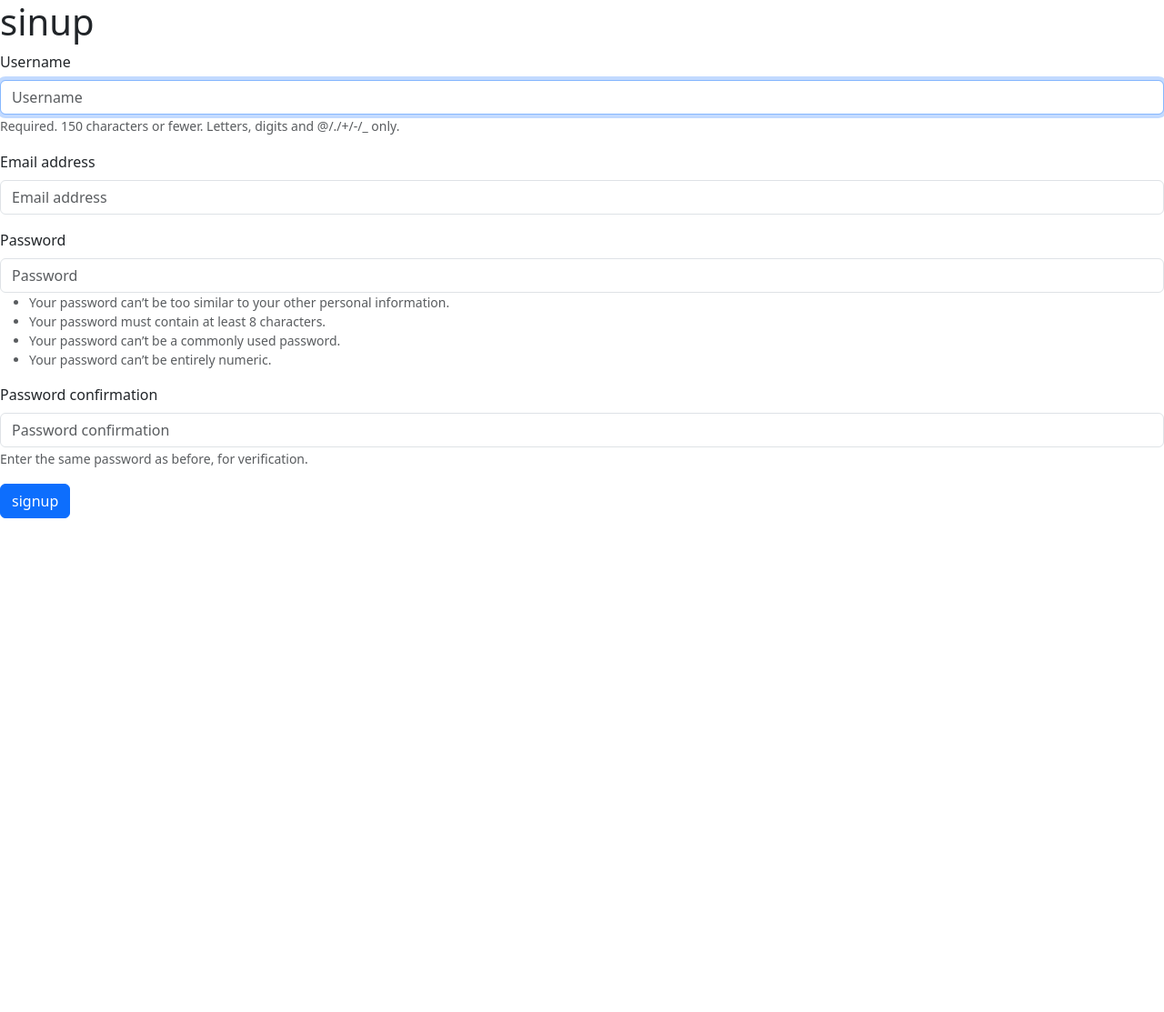
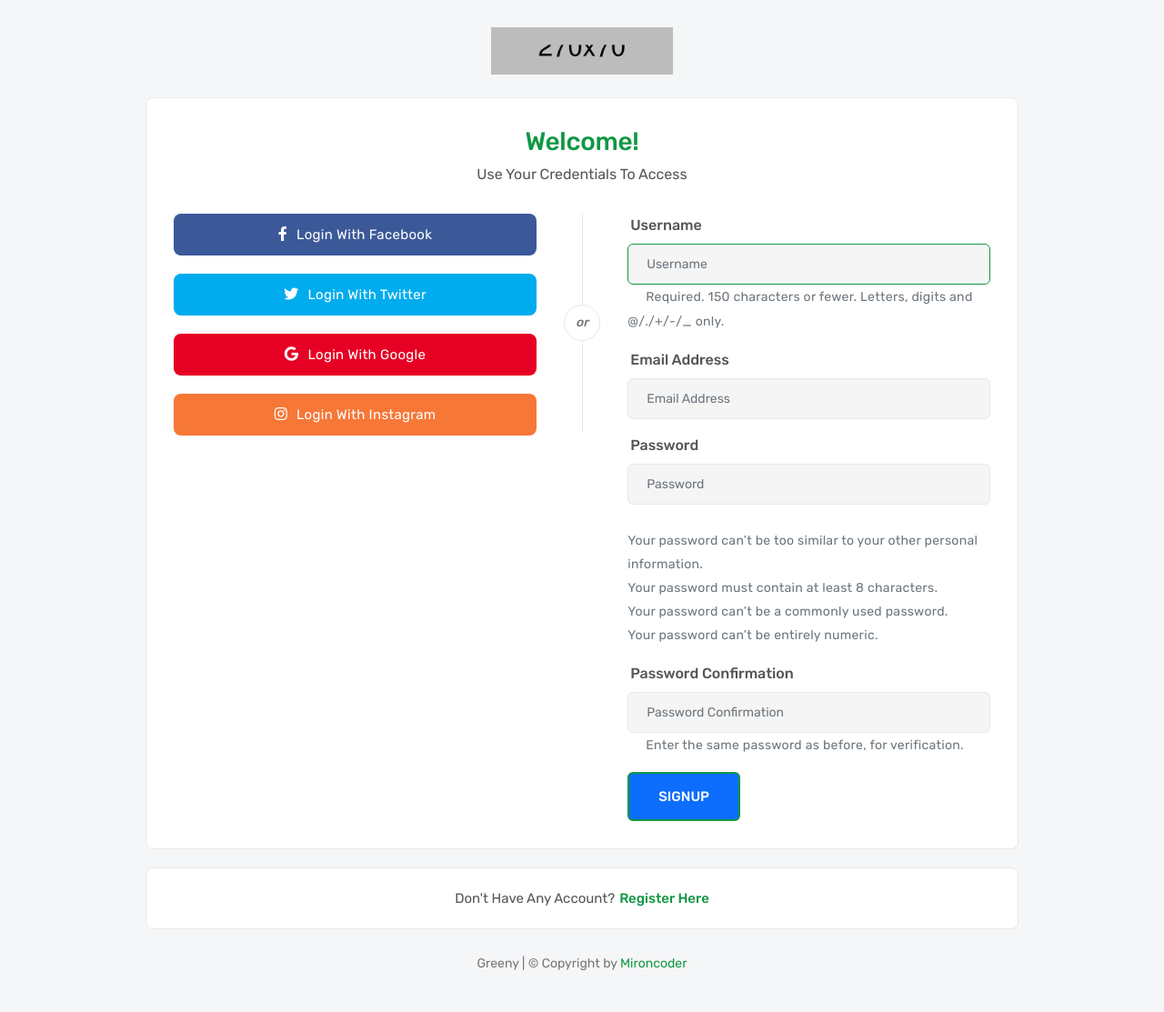
Before and after one commit to mohamedelazb86/amazon2, a Django app: page /accounts/signup in a window 1280 px wide. Shown: the whole page at 91% size. Before the commit the page ends 570 px from the top, so only its background shows below. Run offline with Django 4.2, Linux system fonts and the light colour scheme; some libraries are stand-ins or nearby versions.

Commit message:
add login templates

```diff
--- a/accounts/templates/accounts/signup.html
+++ b/accounts/templates/accounts/signup.html
@@ -1,23 +1,46 @@
-<!doctype html>
-<html lang="en">
-  <head>
-    <meta charset="utf-8">
-    <meta name="viewport" content="width=device-width, initial-scale=1">
-    <title>Bootstrap demo</title>
-    <link href="https://cdn.jsdelivr.net/npm/bootstrap@5.3.3/dist/css/bootstrap.min.css" rel="stylesheet" integrity="sha384-QWTKZyjpPEjISv5WaRU9OFeRpok6YctnYmDr5pNlyT2bRjXh0JMhjY6hW+ALEwIH" crossorigin="anonymous">
-  </head>
-  <body>
-    <h1>sinup</h1>
+{% extends 'base_auth.html' %}
+{% load django_bootstrap5 %}
+{% block body %}
 
-    {% load django_bootstrap5 %}
-<form action="" method="post">
-    {% csrf_token %}
+<section class="user-form-part">
+    <div class="container">
+        <div class="row justify-content-center">
+            <div class="col-12 col-sm-10 col-md-12 col-lg-12 col-xl-10">
+                <div class="user-form-logo">
+                    <a href="index.html"><img src="images/logo.png" alt="logo"></a>
+                </div>
+                <div class="user-form-card">
+                    <div class="user-form-title">
+                        <h2>welcome!</h2>
+                        <p>Use your credentials to access</p>
+                    </div>
+                    <div class="user-form-group">
+                        <ul class="user-form-social">
+                            <li><a href="#" class="facebook"><i class="fab fa-facebook-f"></i>login with facebook</a></li>
+                            <li><a href="#" class="twitter"><i class="fab fa-twitter"></i>login with twitter</a></li>
+                            <li><a href="#" class="google"><i class="fab fa-google"></i>login with google</a></li>
+                            <li><a href="#" class="instagram"><i class="fab fa-instagram"></i>login with instagram</a></li>
+                        </ul>
+                        <div class="user-form-divider">
+                            <p>or</p>
+                        </div>
+                        <form class="user-form" method="post">
+                          {% csrf_token %}
+                          {% bootstrap_form form %}
+                          {% bootstrap_button button_type="submit" content="signup" %}
 
-    {% bootstrap_form form %}
+                        </form>
+                    </div>
+                </div>
+                <div class="user-form-remind">
+                    <p>Don't have any account?<a href="register.html">register here</a></p>
+                </div>
+                <div class="user-form-footer">
+                    <p>Greeny | &COPY; Copyright by <a href="#">Mironcoder</a></p>
+                </div>
+            </div>
+        </div>
+    </div>
+</section>
 
-    {% bootstrap_button button_type="submit" content="signup" %}
-</form>
-
-    <script src="https://cdn.jsdelivr.net/npm/bootstrap@5.3.3/dist/js/bootstrap.bundle.min.js" integrity="sha384-YvpcrYf0tY3lHB60NNkmXc5s9fDVZLESaAA55NDzOxhy9GkcIdslK1eN7N6jIeHz" crossorigin="anonymous"></script>
-  </body>
-</html>
+{% endblock %}
--- /dev/null
+++ b/accounts/templates/base_auth.html
@@ -0,0 +1,90 @@
+{% load static %}
+<!DOCTYPE html>
+<html lang="en">
+    <head>
+        <!--=====================================
+                    META TAG PART START
+        =======================================-->
+        <!-- REQUIRE META -->
+        <meta charset="UTF-8">
+        <meta name="viewport" content="width=device-width, initial-scale=1, shrink-to-fit=no">
+
+        <!-- AUTHOR META -->
+        <meta name="author" content="mironcoder">
+        <meta name="email" content="mironcoder@gmail.com">
+        <meta name="profile" content="https://themeforest.net/user/mironcoder">
+
+        <!-- TEMPLATE META -->
+        <meta name="name" content="Greeny">
+        <meta name="title" content="Greeny - eCommerce HTML Template">
+        <meta name="keywords" content="organic, food, shop, ecommerce, store, html, bootstrap, template, agriculture, vegetables, webshop, farm, grocery, natural, online store">
+        <!--=====================================
+                    META-TAG PART END
+        =======================================-->
+
+        <!-- WEBPAGE TITLE -->
+        <title>Greeny - Login</title>
+
+        <!--=====================================
+                    CSS LINK PART START
+        =======================================-->
+        <!-- FAVICON -->
+        <link rel="icon" href="images/favicon.png">
+
+        <!-- FONTS -->
+        <link rel="stylesheet" href="{% static 'en/fonts/flaticon/flaticon.css' %}">
+        <link rel="stylesheet" href="{% static 'en/fonts/icofont/icofont.min.css' %}">
+        <link rel="stylesheet" href="{% static 'en/fonts/fontawesome/fontawesome.min.css' %}">
+
+        <!-- VENDOR -->
+        <link rel="stylesheet" href="{% static 'en/vendor/venobox/venobox.min.css' %}">
+        <link rel="stylesheet" href="{% static 'en/vendor/slickslider/slick.min.css' %}">
+        <link rel="stylesheet" href="{% static 'en/vendor/niceselect/nice-select.min.css' %}">
+        <link rel="stylesheet" href="{% static 'en/vendor/bootstrap/bootstrap.min.css' %}">
+
+        <!-- CUSTOM -->
+        <link rel="stylesheet" href="{% static 'en/css/main.css' %}">
+        <link rel="stylesheet" href="{% static 'en/css/user-auth.css' %}">
+        <!--=====================================
+                    CSS LINK PART END
+        =======================================-->
+    </head>
+    <body>
+        <!--=====================================
+                    USER FORM PART START
+        =======================================-->
+
+            {% block body %}
+            {% endblock body %}
+
+
+
+        <!--=====================================
+                    USER FORM PART END
+        =======================================-->
+
+
+        <!--=====================================
+                    JS LINK PART START
+        =======================================-->
+        <!-- VENDOR -->
+        <script src="{% static 'en/vendor/bootstrap/jquery-1.12.4.min.js' %}"></script>
+        <script src="{% static 'en/vendor/bootstrap/popper.min.js' %}"></script>
+        <script src="{% static 'en/vendor/bootstrap/bootstrap.min.js' %}"></script>
+        <script src="{% static 'en/vendor/countdown/countdown.min.js' %}"></script>
+        <script src="{% static 'en/vendor/niceselect/nice-select.min.js' %}"></script>
+        <script src="{% static 'en/vendor/slickslider/slick.min.js' %}"></script>
+        <script src="{% static 'en/vendor/venobox/venobox.min.js' %}"></script>
+
+        <!-- CUSTOM -->
+        <script src="{% static 'en/js/nice-select.js' %}"></script>
+        <script src="{% static 'en/js/countdown.js' %}"></script>
+        <script src="{% static 'en/js/accordion.js' %}"></script>
+        <script src="{% static 'en/js/venobox.js' %}"></script>
+        <script src="{% static 'en/js/slick.js' %}"></script>
+        <script src="{% static 'en/js/main.js' %}"></script>
+        <!--=====================================
+                    JS LINK PART END
+        =======================================-->
+    </body>
+</html>
--- /dev/null
+++ b/accounts/templates/registration/logged_out.html
@@ -0,0 +1,2 @@
+<p>Logged out!</p>
+<a href="{% url 'login'%}">Click here to login again.</a>
--- /dev/null
+++ b/accounts/templates/registration/password_reset_complete.html
@@ -0,0 +1,2 @@
+<h1>The password has been changed!</h1>
+<p><a href="{% url 'login' %}">log in again?</a></p>
--- /dev/null
+++ b/accounts/templates/registration/password_reset_done.html
@@ -0,0 +1 @@
+<p>We've emailed you instructions for setting your password. If they haven't arrived in a few minutes, check your spam folder.</p>
--- a/product/urls.py
+++ b/product/urls.py
@@ -17,6 +17,6 @@ urlpatterns = [
     path('list/api',ProductListApi.as_view()),
     path('api/<int:pk>',ProductDetailApi.as_view()),
 
-    path('brands/api',BrandListApi.as_view()),
+    path('brands/api/list',BrandListApi.as_view()),
     path('brands/api/<int:pk>',BrandDetailApi.as_view()),
 ]
--- a/project/settings.py
+++ b/project/settings.py
@@ -46,6 +46,8 @@ INSTALLED_APPS = [
     'django_summernote',
     'rest_framework',
     'drf_yasg',
+
+
 
     # my apps
     'product'
@@ -167,6 +169,7 @@ AUTHENTICATION_BACKENDS=[
     'accounts.backend.Login_Email_UserName'
 ]
 
+LOGIN_REDIRECT_URL = '/'
 
 
 
--- a/project/urls.py
+++ b/project/urls.py
@@ -42,6 +42,7 @@ schema_view = get_schema_view(
 
 urlpatterns = [
     path('accounts/',include('accounts.urls')),
+    path('accounts/', include('django.contrib.auth.urls')),
     path('admin/', admin.site.urls),
     path('products/',include('product.urls')),
     path('summernote/', include('django_summernote.urls')),
```
Also changed, not shown: accounts/templates/accounts/activate_code.html (+43 -20 lines), accounts/templates/registration/login.html (added, +48 -0 lines), accounts/templates/registration/password_reset_confirm.html (added, +25 -0 lines), accounts/templates/registration/password_reset_form.html (added, +8 -0 lines), product/serializers.py (+8 -1 lines), accounts/templates/registration/password_change_form.html (added).
